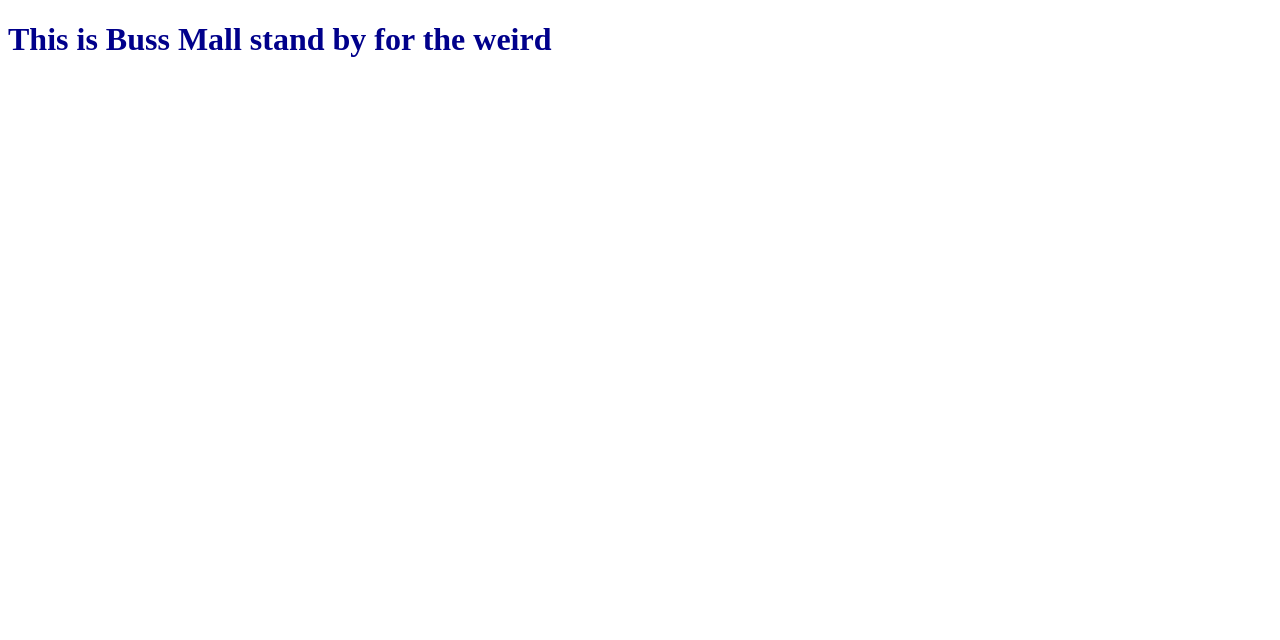
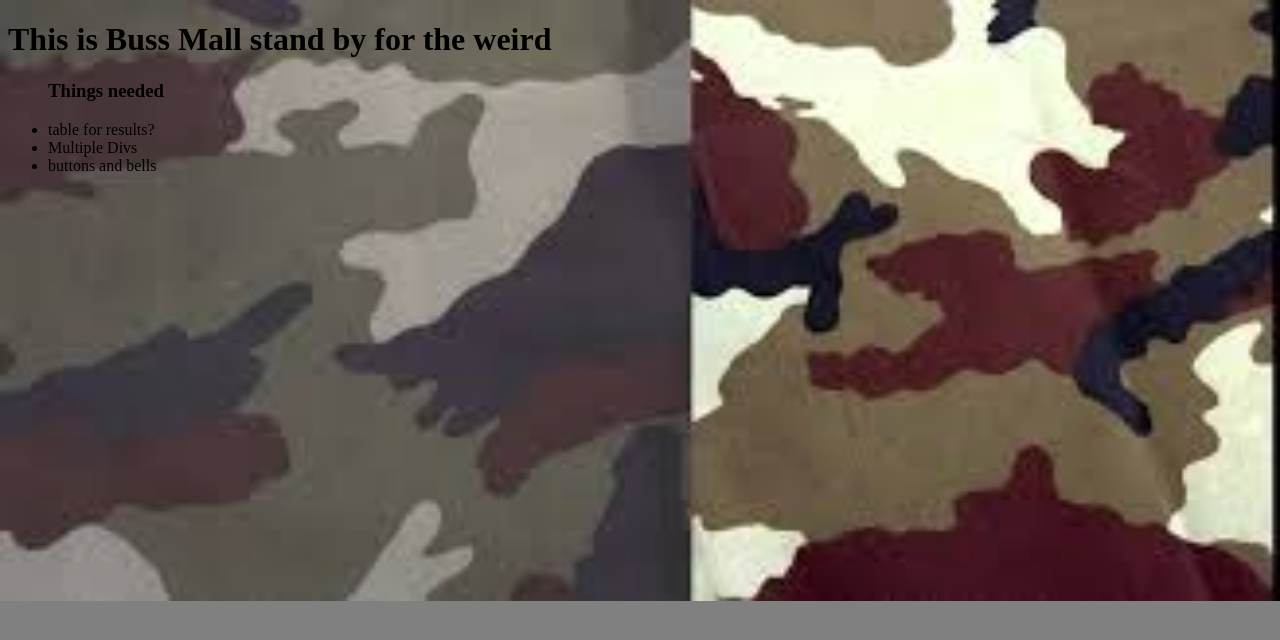
Before and after one commit to Cullen762/Bussmall-start, a plain HTML site: page index.html in a window 1280 px wide. Drawn offline with Linux system fonts and the light colour scheme.

Commit message:
still working on the plan

```diff
--- a/app.js
+++ b/app.js
@@ -1,2 +1,7 @@
 'user strict';
 console.log('it lives!');
+
+//begin with funciton to generate random value
+//assign that value to represent imgs
+// build constructor to push into array the results
+// compile and present data of clicks into a readable graph or page?
--- a/index.html
+++ b/index.html
@@ -7,6 +7,11 @@
   </head>
   <body>
     <h1>This is Buss Mall stand by for the weird</h1>
+    <ul><h3>Things needed</h3>
+      <li> table for results?</li>
+      <li> Multiple Divs </li>
+      <li> buttons and bells</li>
+    </ul>
 <script type="text/javascript" src="app.js">
 
 </script>
--- a/style.css
+++ b/style.css
@@ -1,3 +1,8 @@
 body{
-  color: darkblue;
+  background-image:url(IMG2/download-2.jpg);
+  background-repeat: no-repeat;
+  background-size: cover;
+  background-color:gray;
+  color:black;
 }
+/*MAKE IT FUNKY*/
```
Also changed, not shown: IMG2/download-1.jpg (added), IMG2/download-2.jpg (added).
